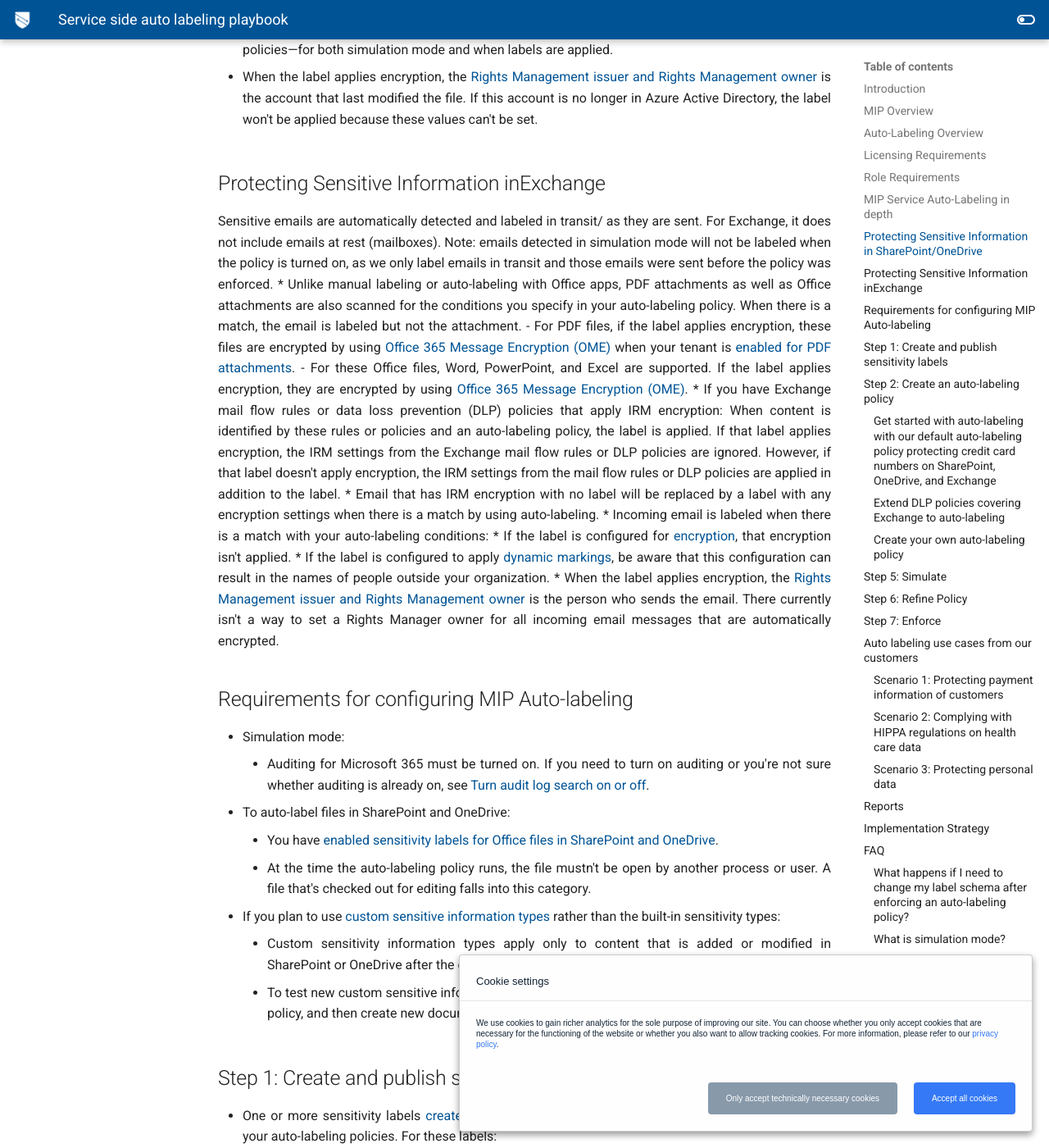
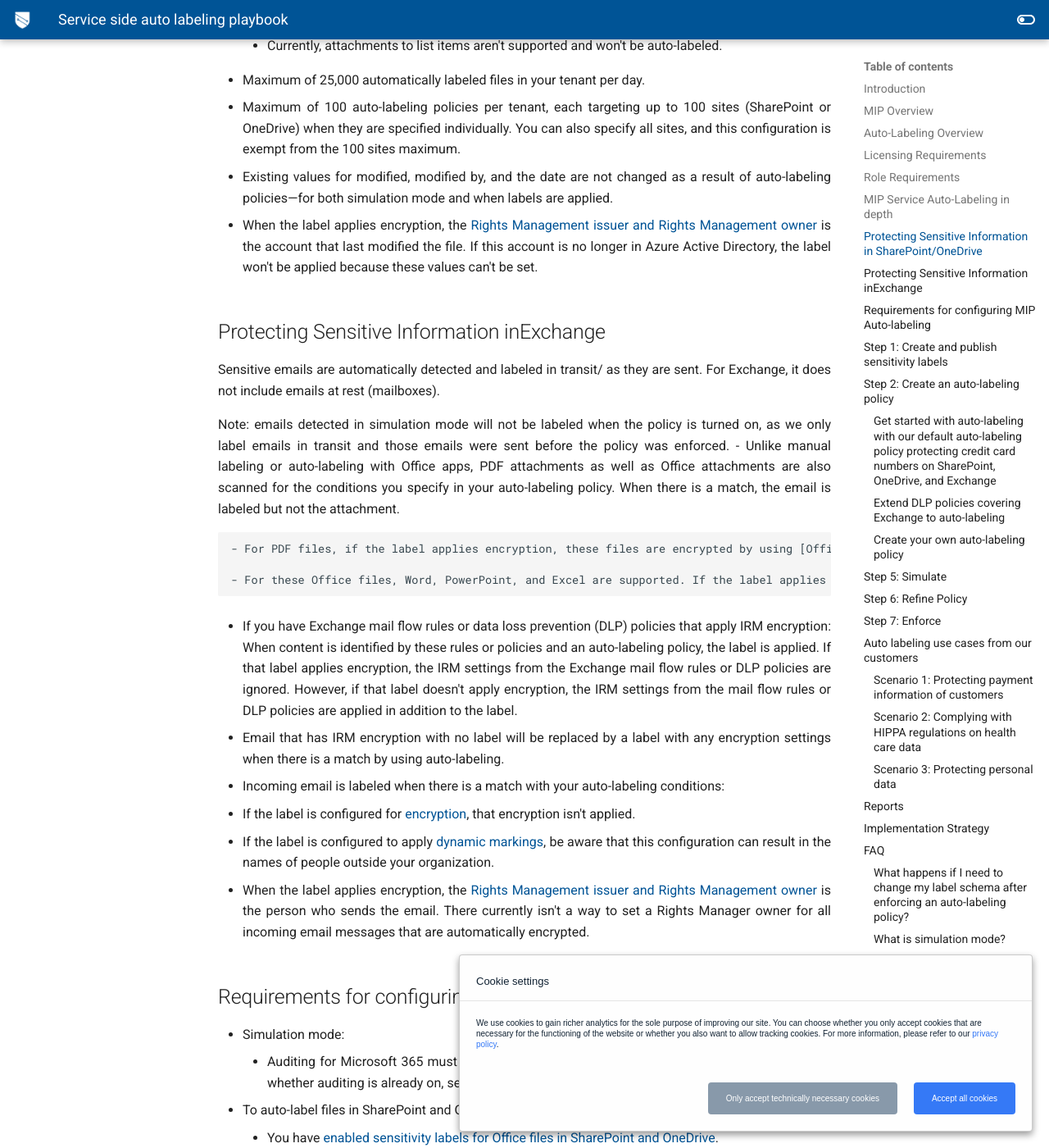
Before and after one commit to microsoft/ComplianceCxE, an MkDocs documentation site: the page built from docs/playbooks/service-side-auto-labeling.md, in a window 1280 px wide and 1400 px high, scrolled down 6977 px. Shown: the whole window at 82% size. Built offline with MkDocs 1.6.1 and Material for MkDocs 9.7.7, drawn with Linux system fonts in a browser that asks for light colours; comment, search, counter and statistics services are not loaded; some of the changed text lies outside the part shown.

Commit message:
Update service-side-auto-labeling.md

```diff
--- a/docs/playbooks/service-side-auto-labeling.md
+++ b/docs/playbooks/service-side-auto-labeling.md
@@ -110,12 +110,18 @@
 
 ## Role Requirements
 Sensitivity labels from the MIP solution let you classify and protect your organization's data, while making sure that user productivity and their ability to collaborate isn't hindered. Members of your compliance team who will create sensitivity labels need permissions to the Microsoft 365 compliance center.
+
 By default, **Global Administrators** for your tenant have access to this admin center and can give compliance officers and other people access, without giving them all the permissions of a tenant admin. For this delegated limited admin access, add users to the **Compliance Data Administrator, Compliance Administrator, or Security Administrator** role group.
+
 Alternatively, using the default roles, you can create a new role group and add either **Sensitivity Label Administrator or Organization Configuration** roles to this group. For a read-only role, use **Sensitivity Label Reader**.
+
 These permissions are required only to create and configure sensitivity labels and their label policies. They are not required to apply the labels in apps or services. If additional permissions are needed for specific configurations that relate to sensitivity labels, those permissions will be listed in their respective documentation instructions.
 To be able to review matched items we find while in simulation mode (process before deployment that allows you to verify what items we will help you label if you turn on the policy), make sure you have the following permissions:
-* **Content Explorer List viewer:** Membership in this role group allows you to see each item and its location in list view. The data classification list viewer role has been pre-assigned to this role group.
+
+* **Content Explorer List viewer:** Membership in this role group allows you to see each item and its location in list view. The *data classification list viewer* role has been pre-assigned to this role group.
+
 * **Content Explorer Content viewer:** Membership in this role group allows you to view the contents of each item in the list. The data classification content viewer role has been pre-assigned to this role group.
+
 For instructions to add users to the default roles or create your own role groups, see [Permissions in the Microsoft 365 compliance center](https://docs.microsoft.com/en-us/microsoft-365/compliance/microsoft-365-compliance-center-permissions?view=o365-worldwide).
 
 The basic flow for deploying and applying sensitivity labels:
@@ -147,16 +153,25 @@
 
 ## Protecting Sensitive Information inExchange
 Sensitive emails are automatically detected and labeled in transit/ as they are sent. For Exchange, it does not include emails at rest (mailboxes).
+
 Note: emails detected in simulation mode will not be labeled when the policy is turned on, as we only label emails in transit and those emails were sent before the policy was enforced.
-* Unlike manual labeling or auto-labeling with Office apps, PDF attachments as well as Office attachments are also scanned for the conditions you specify in your auto-labeling policy. When there is a match, the email is labeled but not the attachment.
-    - For PDF files, if the label applies encryption, these files are encrypted by using [Office 365 Message Encryption (OME)](https://docs.microsoft.com/en-us/microsoft-365/compliance/ome?view=o365-worldwide) when your tenant is [enabled for PDF attachments](https://docs.microsoft.com/en-us/microsoft-365/compliance/ome-faq?view=o365-worldwide#are-pdf-file-attachments-supported-).
-    - For these Office files, Word, PowerPoint, and Excel are supported. If the label applies encryption, they are encrypted by using [Office 365 Message Encryption (OME)](https://docs.microsoft.com/en-us/microsoft-365/compliance/ome?view=o365-worldwide).
-* If you have Exchange mail flow rules or data loss prevention (DLP) policies that apply IRM encryption: When content is identified by these rules or policies and an auto-labeling policy, the label is applied. If that label applies encryption, the IRM settings from the Exchange mail flow rules or DLP policies are ignored. However, if that label doesn't apply encryption, the IRM settings from the mail flow rules or DLP policies are applied in addition to the label.
-* Email that has IRM encryption with no label will be replaced by a label with any encryption settings when there is a match by using auto-labeling.
-* Incoming email is labeled when there is a match with your auto-labeling conditions:
-* If the label is configured for [encryption](https://docs.microsoft.com/en-us/microsoft-365/compliance/encryption-sensitivity-labels?view=o365-worldwide), that encryption isn't applied.
-* If the label is configured to apply [dynamic markings](https://docs.microsoft.com/en-us/microsoft-365/compliance/sensitivity-labels-office-apps?view=o365-worldwide#dynamic-markings-with-variables), be aware that this configuration can result in the names of people outside your organization.
-* When the label applies encryption, the [Rights Management issuer and Rights Management owner](https://docs.microsoft.com/en-us/azure/information-protection/configure-usage-rights#rights-management-issuer-and-rights-management-owner) is the person who sends the email. There currently isn't a way to set a Rights Manager owner for all incoming email messages that are automatically encrypted.
+- Unlike manual labeling or auto-labeling with Office apps, PDF attachments as well as Office attachments are also scanned for the conditions you specify in your auto-labeling policy. When there is a match, the email is labeled but not the attachment.
+
+	- For PDF files, if the label applies encryption, these files are encrypted by using [Office 365 Message Encryption (OME)](https://docs.microsoft.com/en-us/microsoft-365/compliance/ome?view=o365-worldwide) when your tenant is [enabled for PDF attachments](https://docs.microsoft.com/en-us/microsoft-365/compliance/ome-faq?view=o365-worldwide#are-pdf-file-attachments-supported-).
+
+	- For these Office files, Word, PowerPoint, and Excel are supported. If the label applies encryption, they are encrypted by using [Office 365 Message Encryption (OME)](https://docs.microsoft.com/en-us/microsoft-365/compliance/ome?view=o365-worldwide).
+
+- If you have Exchange mail flow rules or data loss prevention (DLP) policies that apply IRM encryption: When content is identified by these rules or policies and an auto-labeling policy, the label is applied. If that label applies encryption, the IRM settings from the Exchange mail flow rules or DLP policies are ignored. However, if that label doesn't apply encryption, the IRM settings from the mail flow rules or DLP policies are applied in addition to the label.
+
+- Email that has IRM encryption with no label will be replaced by a label with any encryption settings when there is a match by using auto-labeling.
+
+- Incoming email is labeled when there is a match with your auto-labeling conditions:
+
+- If the label is configured for [encryption](https://docs.microsoft.com/en-us/microsoft-365/compliance/encryption-sensitivity-labels?view=o365-worldwide), that encryption isn't applied.
+
+- If the label is configured to apply [dynamic markings](https://docs.microsoft.com/en-us/microsoft-365/compliance/sensitivity-labels-office-apps?view=o365-worldwide#dynamic-markings-with-variables), be aware that this configuration can result in the names of people outside your organization.
+
+- When the label applies encryption, the [Rights Management issuer and Rights Management owner](https://docs.microsoft.com/en-us/azure/information-protection/configure-usage-rights#rights-management-issuer-and-rights-management-owner) is the person who sends the email. There currently isn't a way to set a Rights Manager owner for all incoming email messages that are automatically encrypted.
 
 ## Requirements for  configuring MIP Auto-labeling
 * Simulation mode:
```
